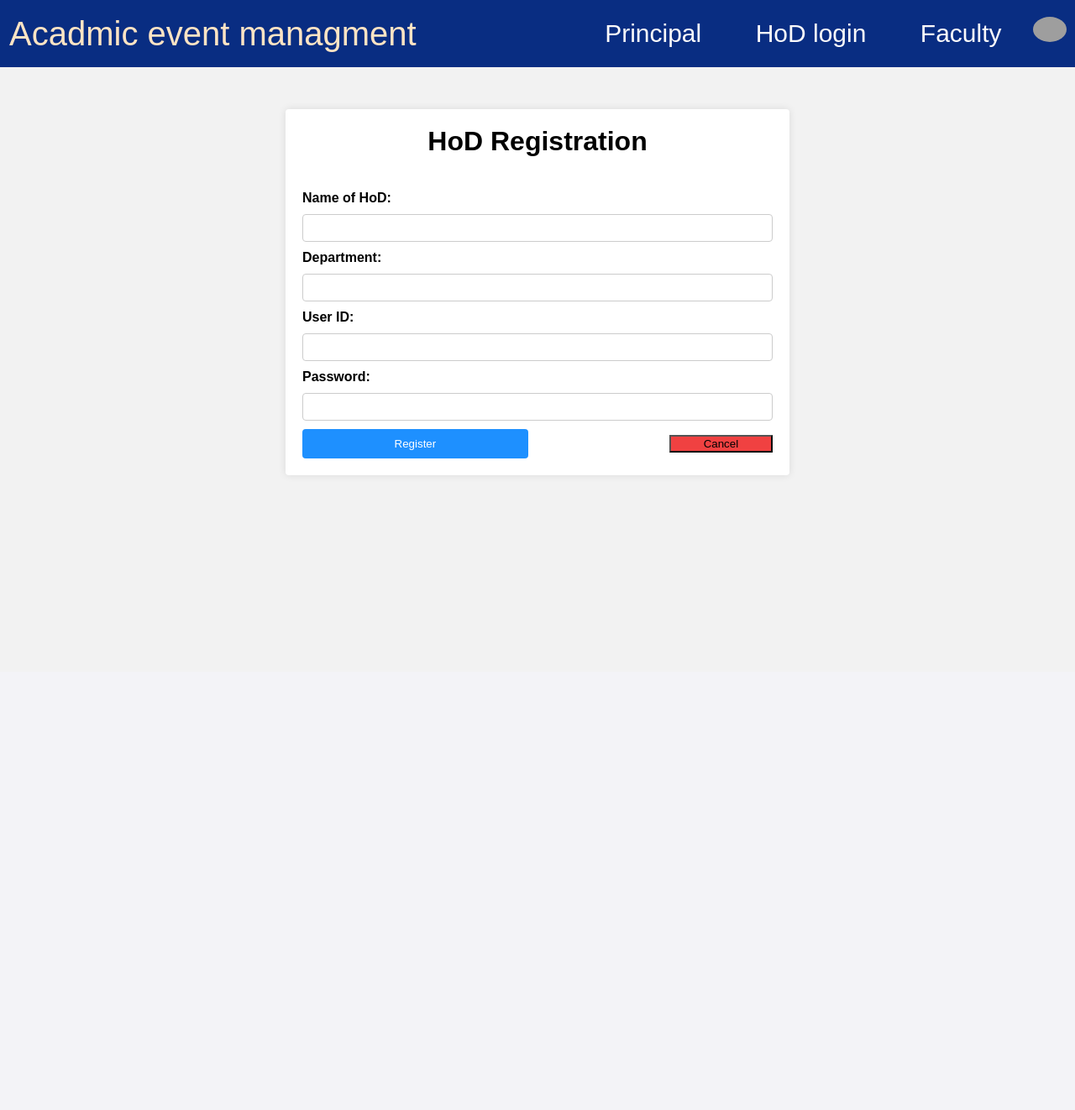
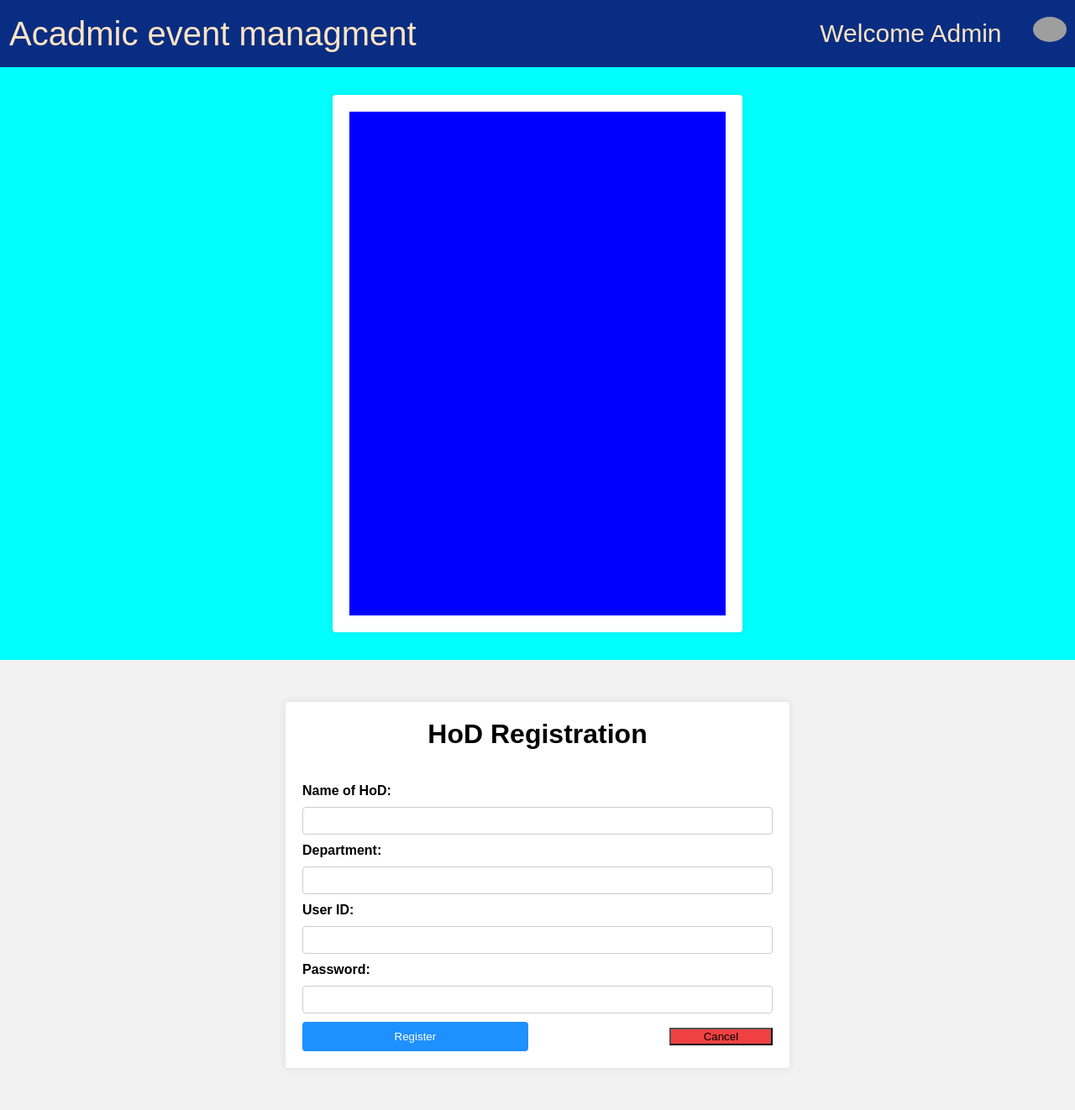
Before and after one commit to safalyakumbhare/Academic-Event-Manager, a PHP site: the page made by New Hod.php in a window 1280 px wide. Shown: the whole page at 84% size. Before the commit the page ends 568 px from the top, so only its background shows below. Run offline with PHP 8.4, Linux system fonts and the light colour scheme; grey boxes are pictures that could not be loaded.

Commit message:
Admin page

```diff
--- a/Adminhome.php
+++ b/Adminhome.php
@@ -1,61 +1,53 @@
+<?php
+include ("header.php");
+
+?>
+
 <!DOCTYPE html>
 <html lang="en">
+
 <head>
     <meta charset="UTF-8">
     <meta name="viewport" content="width=device-width, initial-scale=1.0">
-    <title>Document</title>
-    <link rel="stylesheet" href="main.css">
+    <title>Admin Page</title>
 </head>
+<style>
+    .content {
+        display: flex;
+        align-items: center;
+        justify-content: center;
+        height: 88.2vh;
+        width: 100vw;
+        background-color: aqua;
+
+    }
+
+    .container {
+
+
+    }
+
+    .box1,
+    .box2,
+    .box3 {
+        height: 25vh;
+        width: 35vw;
+        background-color: blue;
+    }
+</style>
+
 <body>
-    <div class="Task">
-        <nav>
-            <Ul class="heading">
-                <Li class="head">Acadmic event managment</Li>
-            </Ul>
-            <ul>
+    <div class="content">
+        <div class="container">
+            <a href="">
+                <div class="box1"></div>
+            </a><a href="">
+                <div class="box2"></div>
+            </a><a href="">
+                <div class="box3"></div>
+            </a>
+        </div>
+    </div>
+</body>
 
-            <li><a href="#">Principal</a></li>
-            <li><a href="#">HoD login</a></li>
-            <li><a href="#">Faculty</a></li>
-
-            <img src="icons8-menu-50.png" class="dot" onclick="toggleMenu()">
-        </ul>
-        <div class="sub-menu-wrap" id="submenu">
-            <div class="sub-menu">
-                <div class="user info">
-
-                </div>
-                <a href="#" class="menu-link">
-                    <img src="icons8-login-50.png">
-                    <P>Login</P>
-                    <span>></span>
-                </a>
-                <a href="#"  class="menu-link">
-                    <img src="icons8-services-30.png">
-                    <P>Services</P>
-                    <span>></span>
-                </a>
-                <a href="#"  class="menu-link">
-                    <img src="icons8-about-24.png">
-                    <P>About us</P>
-                    <span>></span>
-                </a>
-                <a href="#" class="menu-link" >
-                    <img src="icons8-phone-50.png">
-                    <P>Contact us</P>
-                    <span>></span>
-                </a>
-            </div>
-        </div>
-
-        </nav>
-    </div>
-    <script>
-        let submenu=document.getElementById("submenu");
-        function toggleMenu(){
-            submenu.classList.toggle("open-menu");
-        }
-    </script>
-
-</body>
 </html>
--- /dev/null
+++ b/header.php
@@ -0,0 +1,61 @@
+<!DOCTYPE html>
+<html lang="en">
+<head>
+    <meta charset="UTF-8">
+    <meta name="viewport" content="width=device-width, initial-scale=1.0">
+    <!-- <title>Document</title> -->
+    <link rel="stylesheet" href="header.css">
+</head>
+<body>
+    <div class="Task">
+        <nav>
+            <Ul class="heading">
+                <Li class="head">Acadmic event managment</Li>
+            </Ul>
+            <ul>
+                <li>Welcome Admin</li>
+            <!-- <li><a href="#">Principal</a></li>
+            <li><a href="#">HoD login</a></li>
+            <li><a href="#">Faculty</a></li> -->
+
+            <img src="icons8-menu-50.png" class="dot" onclick="toggleMenu()">
+        </ul>
+        <div class="sub-menu-wrap" id="submenu">
+            <div class="sub-menu">
+                <div class="user info">
+
+                </div>
+                <a href="#" class="menu-link">
+                    <img src="icons8-login-50.png">
+                    <P>Login</P>
+                    <span>></span>
+                </a>
+                <a href="#"  class="menu-link">
+                    <img src="icons8-services-30.png">
+                    <P>Services</P>
+                    <span>></span>
+                </a>
+                <a href="#"  class="menu-link">
+                    <img src="icons8-about-24.png">
+                    <P>About us</P>
+                    <span>></span>
+                </a>
+                <a href="#" class="menu-link" >
+                    <img src="icons8-phone-50.png">
+                    <P>Contact us</P>
+                    <span>></span>
+                </a>
+            </div>
+        </div>
+
+        </nav>
+    </div>
+    <script>
+        let submenu=document.getElementById("submenu");
+        function toggleMenu(){
+            submenu.classList.toggle("open-menu");
+        }
+    </script>
+
+</body>
+</html>
```
Also changed, not shown: header.css (renamed from main.css).
